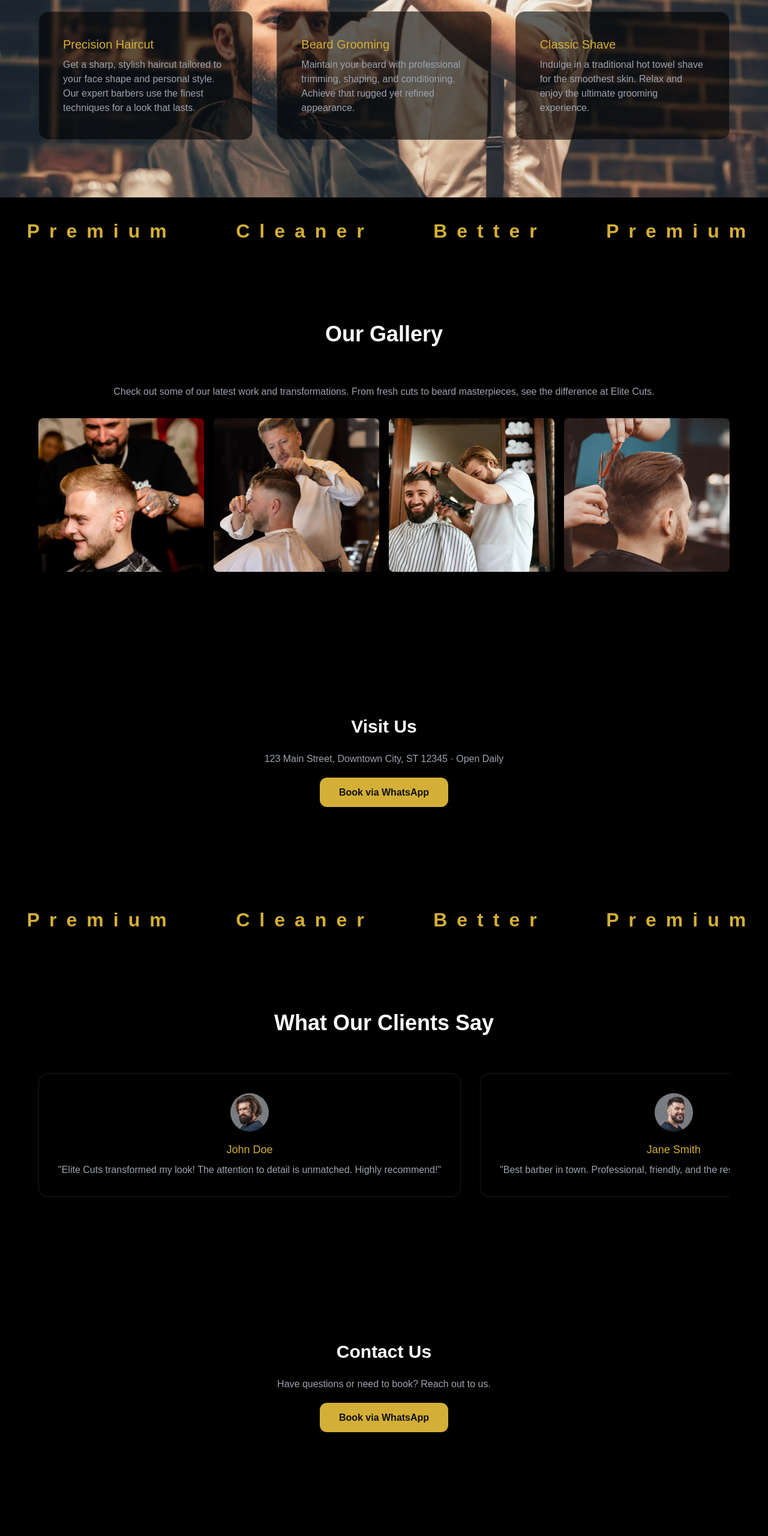
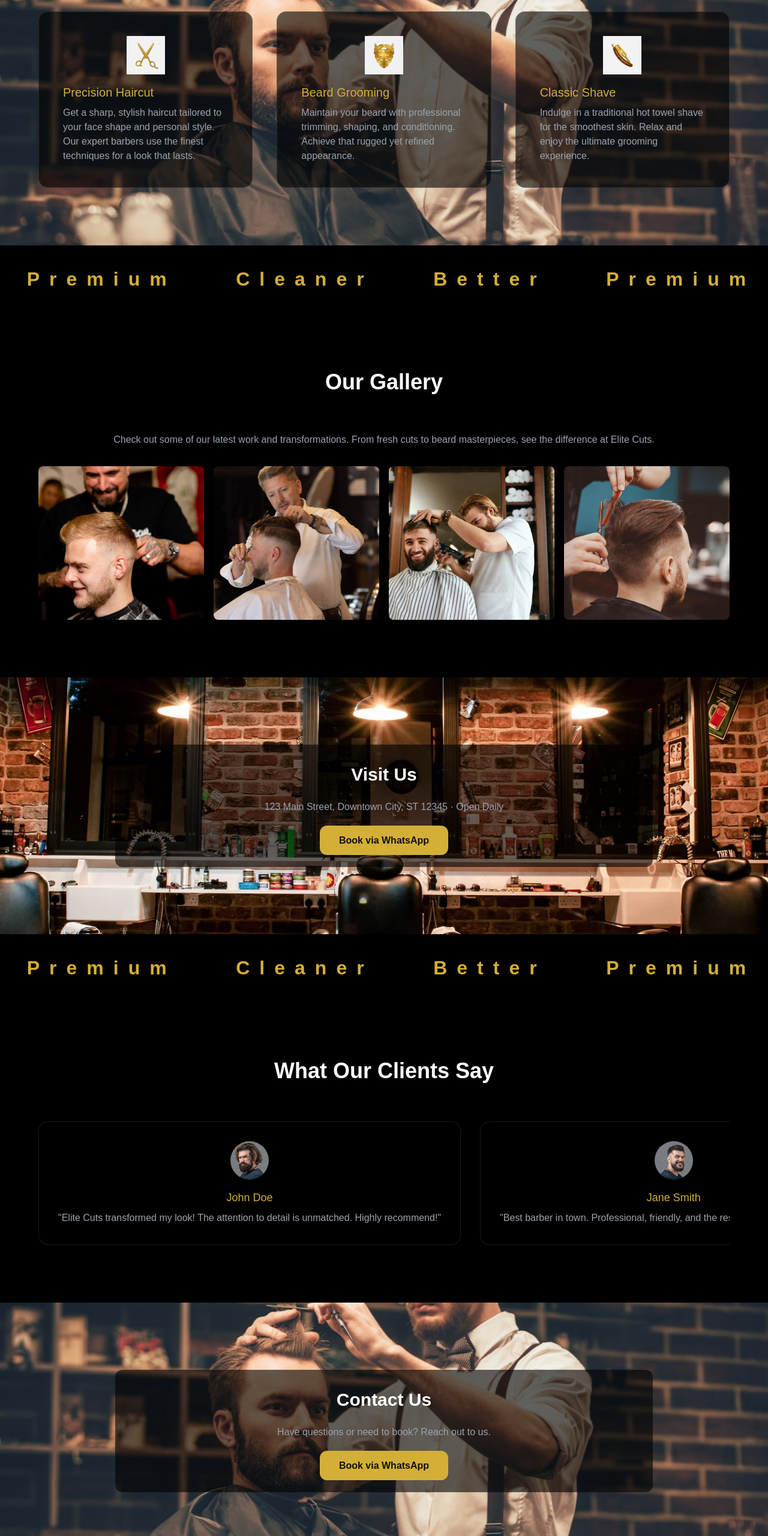
Before and after one commit to HelloBy555/lvl4, a plain HTML site: page index.html in a window 1280 px wide. Shown: the part 986-3546 px from the top of the page at 60% size. Drawn offline with nearby package versions, Linux system fonts and the light colour scheme; a web font is replaced by a local one.

Commit message:
pictures

```diff
--- a/index.html
+++ b/index.html
@@ -177,14 +177,17 @@
     <h3 class="text-4xl font-bold text-center mb-16" data-animate="fade-slide-up" data-delay="0">Our Services</h3>
     <div class="grid grid-cols-1 md:grid-cols-3 gap-10 max-w-6xl mx-auto">
       <div class="border border-white/10 p-10 rounded-2xl bg-black/60" data-animate="fade-slide-up" data-delay="150">
+        <img src="lvl4/scissors.png" alt="Scissors" class="w-16 h-16 mb-4 mx-auto">
         <h4 class="text-gold text-xl mb-2">Precision Haircut</h4>
         <p class="text-gray-400">Get a sharp, stylish haircut tailored to your face shape and personal style. Our expert barbers use the finest techniques for a look that lasts.</p>
       </div>
       <div class="border border-white/10 p-10 rounded-2xl bg-black/60" data-animate="fade-slide-up" data-delay="300">
+        <img src="lvl4/beard.png" alt="Beard" class="w-16 h-16 mb-4 mx-auto">
         <h4 class="text-gold text-xl mb-2">Beard Grooming</h4>
         <p class="text-gray-400">Maintain your beard with professional trimming, shaping, and conditioning. Achieve that rugged yet refined appearance.</p>
       </div>
       <div class="border border-white/10 p-10 rounded-2xl bg-black/60" data-animate="fade-slide-up" data-delay="450">
+        <img src="lvl4/razor.png" alt="Razor" class="w-16 h-16 mb-4 mx-auto">
         <h4 class="text-gold text-xl mb-2">Classic Shave</h4>
         <p class="text-gray-400">Indulge in a traditional hot towel shave for the smoothest skin. Relax and enjoy the ultimate grooming experience.</p>
       </div>
@@ -209,7 +212,7 @@
   </section>
 
   <!-- VISIT US -->
-  <section id="visit-us" class="px-6 py-28 bg-black bg-cover bg-center relative" style="background-image: url('PLACEHOLDER_VISIT_BG');" data-animate="fade-slide-up" data-delay="0">
+  <section id="visit-us" class="px-6 py-28 bg-black bg-cover bg-center relative" style="background-image: url('lvl4/about.webp');" data-animate="fade-slide-up" data-delay="0">
     <div class="max-w-4xl mx-auto text-center bg-black/60 p-8 rounded-xl">
       <h3 class="text-3xl font-bold mb-6">Visit Us</h3>
       <p class="text-gray-400 mb-8">123 Main Street, Downtown City, ST 12345 · Open Daily</p>
@@ -226,7 +229,7 @@
   <section id="testimonials" class="px-6 py-24 bg-black">
     <h3 class="text-4xl font-bold text-center mb-16" data-animate="fade-slide-up" data-delay="0">What Our Clients Say</h3>
     <div class="max-w-6xl mx-auto overflow-hidden">
-      <div class="flex gap-8 no-scrollbar animate-pulse" style="width: calc(100% * 3); animation: scroll 20s linear infinite;">
+      <div class="flex gap-8 no-scrollbar" style="width: calc(100% * 3); animation: scroll 20s linear infinite;">
         <div class="flex-shrink-0 w-full flex gap-8">
           <div class="border border-white/10 p-8 rounded-2xl bg-black/60 text-center min-w-80" data-animate="fade-slide-up" data-delay="150">
             <img src="lvl4/before.png" alt="Client 1" class="w-16 h-16 rounded-full mx-auto mb-4">
@@ -283,7 +286,7 @@
   </section>
 
   <!-- CONTACT -->
-  <section id="contact" class="px-6 py-28 bg-black bg-cover bg-center relative" style="background-image: url('PLACEHOLDER_CONTACT_BG');" data-animate="fade-slide-up" data-delay="0">
+  <section id="contact" class="px-6 py-28 bg-black bg-cover bg-center relative" style="background-image: url('lvl4/services.jpg');" data-animate="fade-slide-up" data-delay="0">
     <div class="max-w-4xl mx-auto text-center bg-black/60 p-8 rounded-xl">
       <h3 class="text-3xl font-bold mb-6">Contact Us</h3>
       <p class="text-gray-400 mb-8">Have questions or need to book? Reach out to us.</p>
@@ -300,7 +303,7 @@
   <footer class="px-6 py-8 border-t border-white/10 text-center text-sm text-gray-500">
     © 2025 Elite Cuts Barbershop · All Rights Reserved
     <div class="flex justify-center gap-6 mt-4">
-      <a href="#"><img src="instagram.svg" alt="Instagram" class="h-6"></a>
+      <a href="#"><img src="lvl3/insta-icon.png" alt="Instagram" class="h-6"></a>
       <a href="#"><img src="facebook.svg" alt="Facebook" class="h-6"></a>
       <a href="#"><img src="whatsapp.svg" alt="WhatsApp" class="h-6"></a>
     </div>
```
